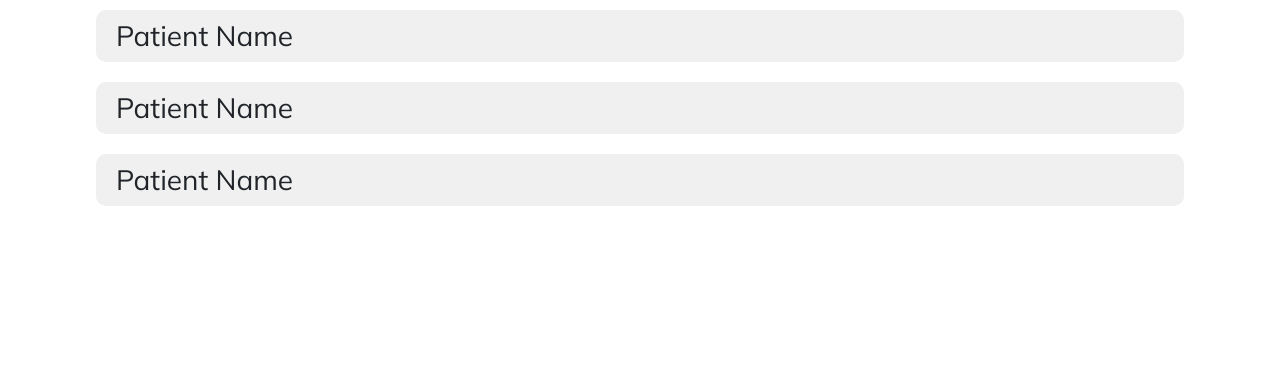
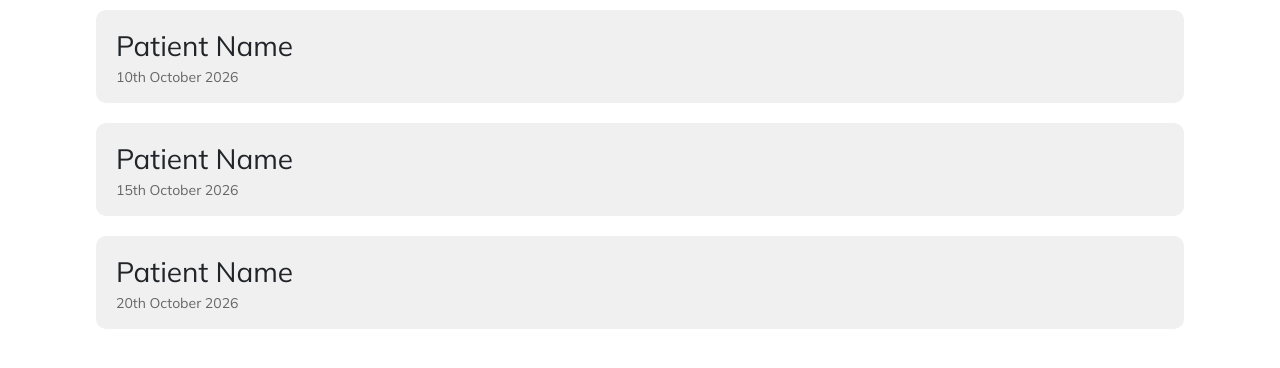
Before and after one commit to nagarajarchak/doc-trackr, a Flask app: page / in a window 1280 px wide. Shown: the part 60-428 px from the top of the page. Run offline with Flask 3, Linux system fonts and the light colour scheme.

Commit message:
Formatting changes

```diff
--- a/app/static/styles/main.css
+++ b/app/static/styles/main.css
@@ -20,11 +20,16 @@
 .patient {
     background-color: #f0f0f0;
     width: 85%;
-    padding: 5px 20px;
+    padding: 15px 20px;
     margin: 10px 0;
     border-radius: 10px;
 }
 
-#patient-name {
+.patient-name {
     font-size: 0.7em;
 }
+
+.date {
+    font-size: 0.35em;
+    color: #666;
+}
--- a/app/templates/index.html
+++ b/app/templates/index.html
@@ -12,13 +12,16 @@
         </div>
         <div class="patients-list d-flex flex-column align-items-center">
             <div class="patient">
-                <div id="patient-name">Patient Name</div>
+                <div class="patient-name">Patient Name</div>
+                <div class="date">10th October 2026</div>
             </div>
             <div class="patient">
-                <div id="patient-name">Patient Name</div>
+                <div class="patient-name">Patient Name</div>
+                <div class="date">15th October 2026</div>
             </div>
             <div class="patient">
-                <div id="patient-name">Patient Name</div>
+                <div class="patient-name">Patient Name</div>
+                <div class="date">20th October 2026</div>
             </div>
         </div>
     </div>
```
